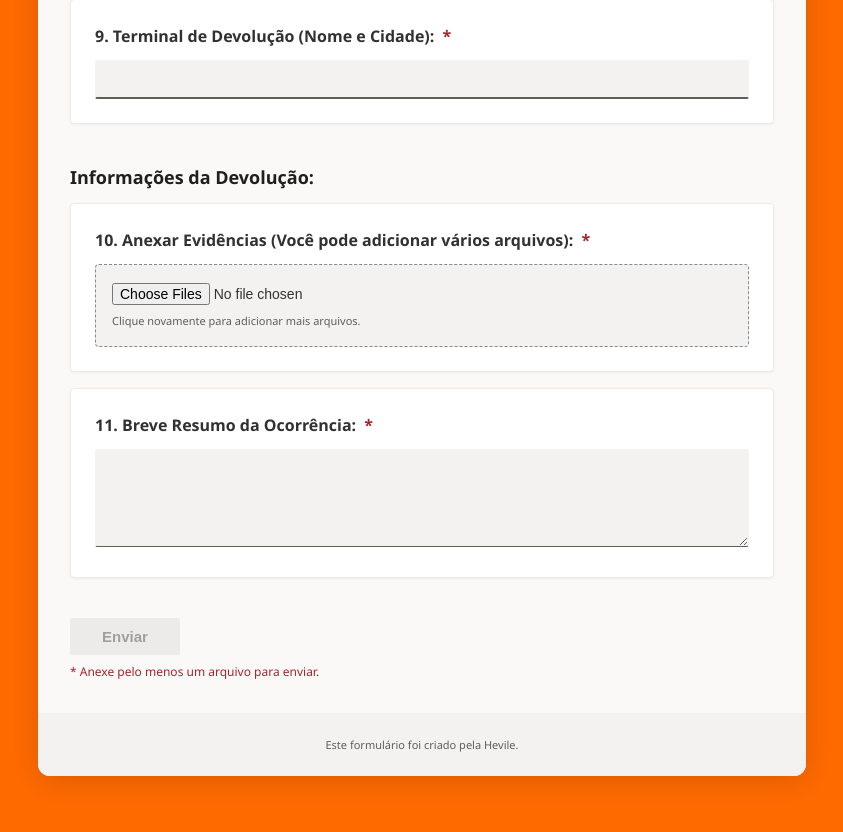
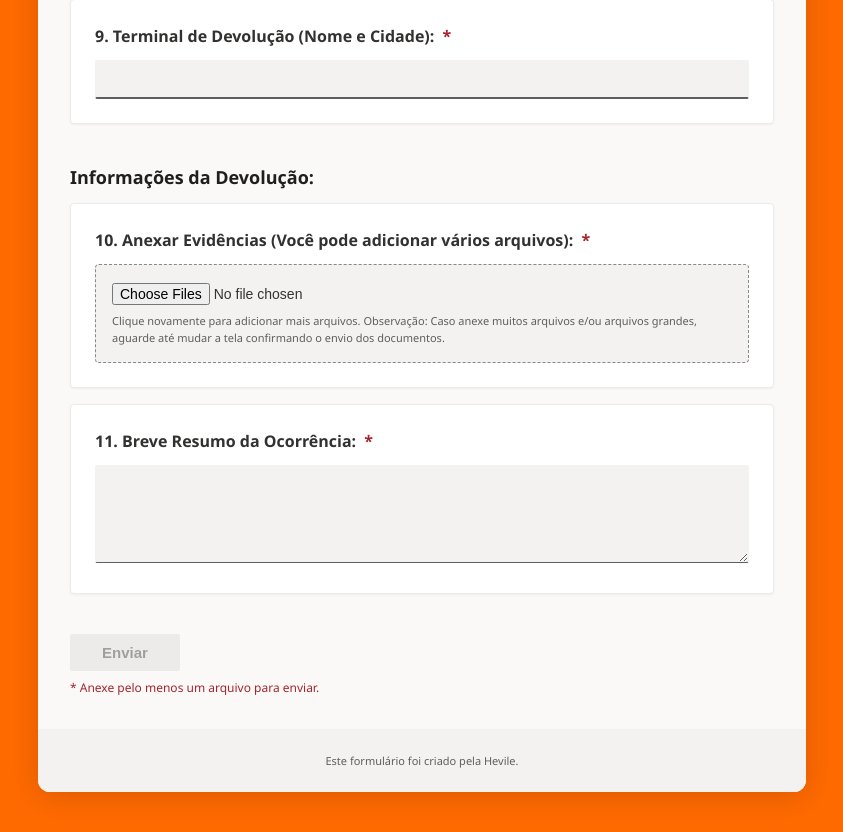
Before and after one commit to victorcomc/dispute-form, a React (Vite) app in the folder frontend/: page / in a window 1280 px wide. Shown: the part 1608-2440 px from the top of the page, without its empty margins (218-1061 px from the left). Built offline with nearby package versions, Linux system fonts and the light colour scheme.

Commit message:
adicionei o alerta para arquivos grandes

```diff
--- a/frontend/src/App.jsx
+++ b/frontend/src/App.jsx
@@ -155,7 +155,7 @@ function App() {
                     <label className="question-label">10. Anexar Evidências (Você pode adicionar vários arquivos): <span className="req">*</span></label>
                     <div className="file-upload-wrapper">
                       <input type="file" id="file-upload" className="file-upload-input" onChange={handleFileChange} multiple />
-                      <div className="file-upload-info">Clique novamente para adicionar mais arquivos.</div>
+                      <div className="file-upload-info">Clique novamente para adicionar mais arquivos. Observação: Caso anexe muitos arquivos e/ou arquivos grandes, aguarde até mudar a tela confirmando o envio dos documentos.</div>
                       {attachedFiles.length > 0 && (
                         <ul className="file-list">
                           {attachedFiles.map((file, index) => (
```
